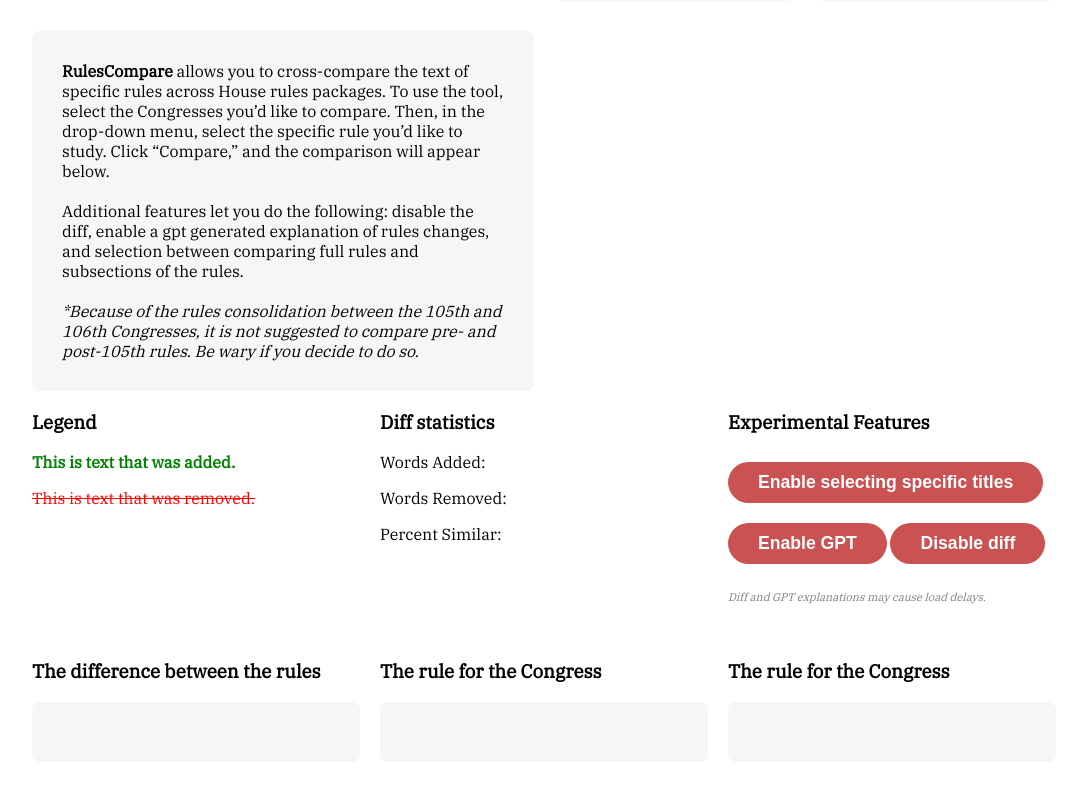
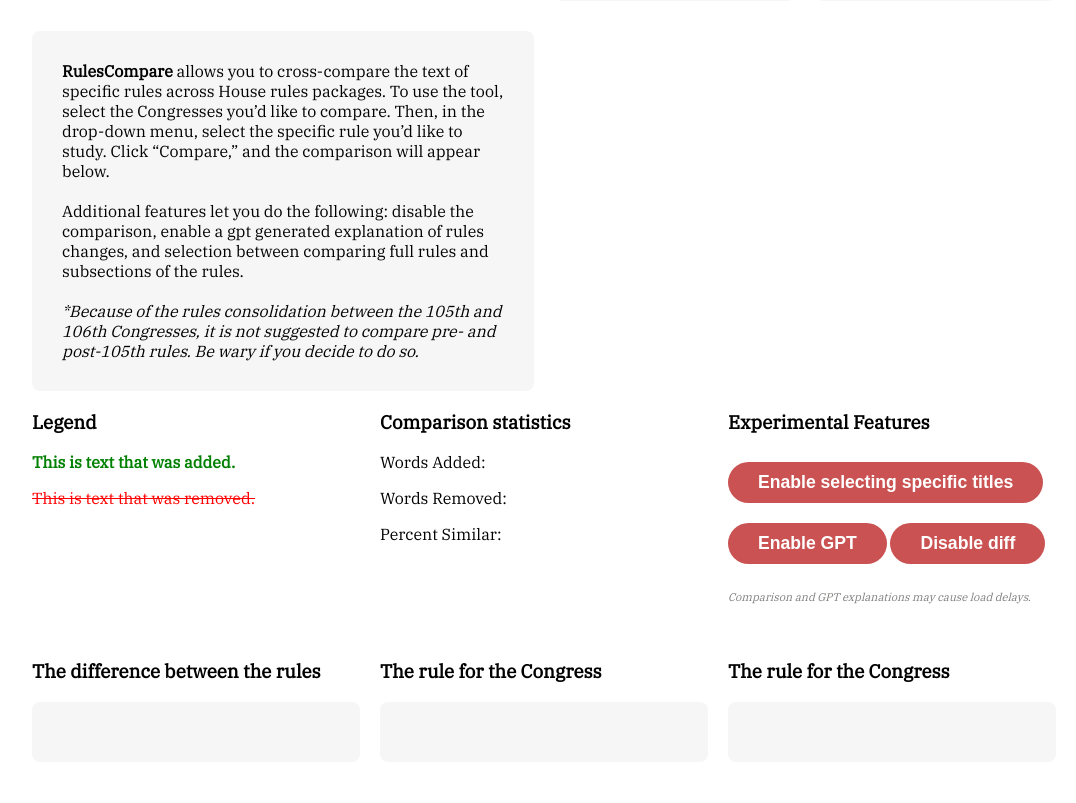
Before and after one commit to Leschonander/Rules-Diffing-Tool, a Flask app: page / in a window 1280 px wide. Shown: the part 712-1515 px from the top of the page, without its empty margins (96-1172 px from the left). Run offline with Flask 2, Linux system fonts and the light colour scheme; parts of the project's set-up code (start-up, migrations or seed data) failed here and were passed over.

Commit message:
small update

```diff
--- a/templates/index.html
+++ b/templates/index.html
@@ -109,7 +109,7 @@
                 </br>
                 </br>
 
-                Additional features let you do the following: disable the diff, enable a gpt generated explanation of rules changes, and selection between comparing full rules and subsections of the rules.
+                Additional features let you do the following: disable the comparison, enable a gpt generated explanation of rules changes, and selection between comparing full rules and subsections of the rules.
 
                </br>
                </br>
@@ -135,7 +135,7 @@
          </div>
 
          <div>
-            <h3>Diff statistics</h3>
+            <h3>Comparison statistics</h3>
             <p>Words Added: <span id="words_added"></span></p>
             <p>Words Removed: <span id = "words_removed"></span></p>
             <p>Percent Similar: <span id = "words_similar"></span></p>
@@ -150,7 +150,7 @@
 
             <p style="
             font-style: italic;
-            color: #7d7f7c;"><small><small>Diff and GPT explanations may cause load delays.</small></small></p>
+            color: #7d7f7c;"><small><small>Comparison and GPT explanations may cause load delays.</small></small></p>
          </div>
 
          <div>
```
